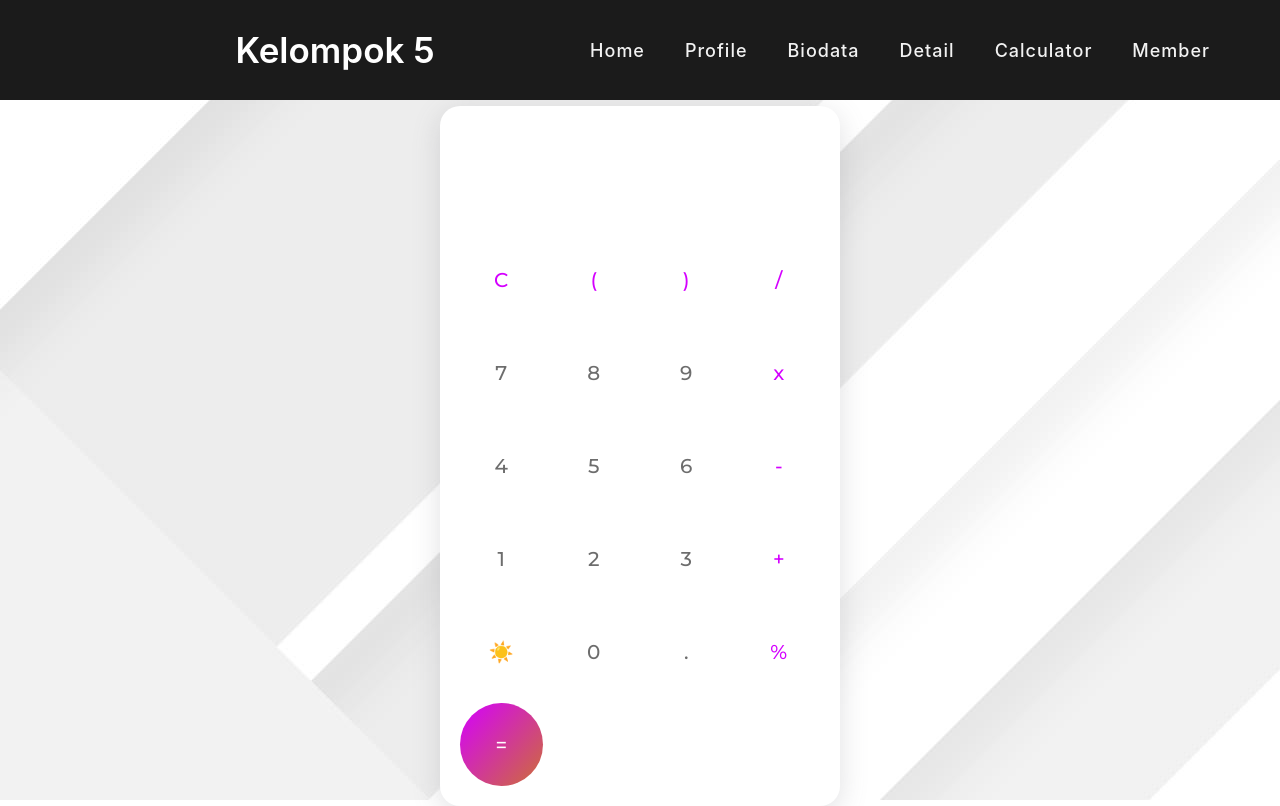
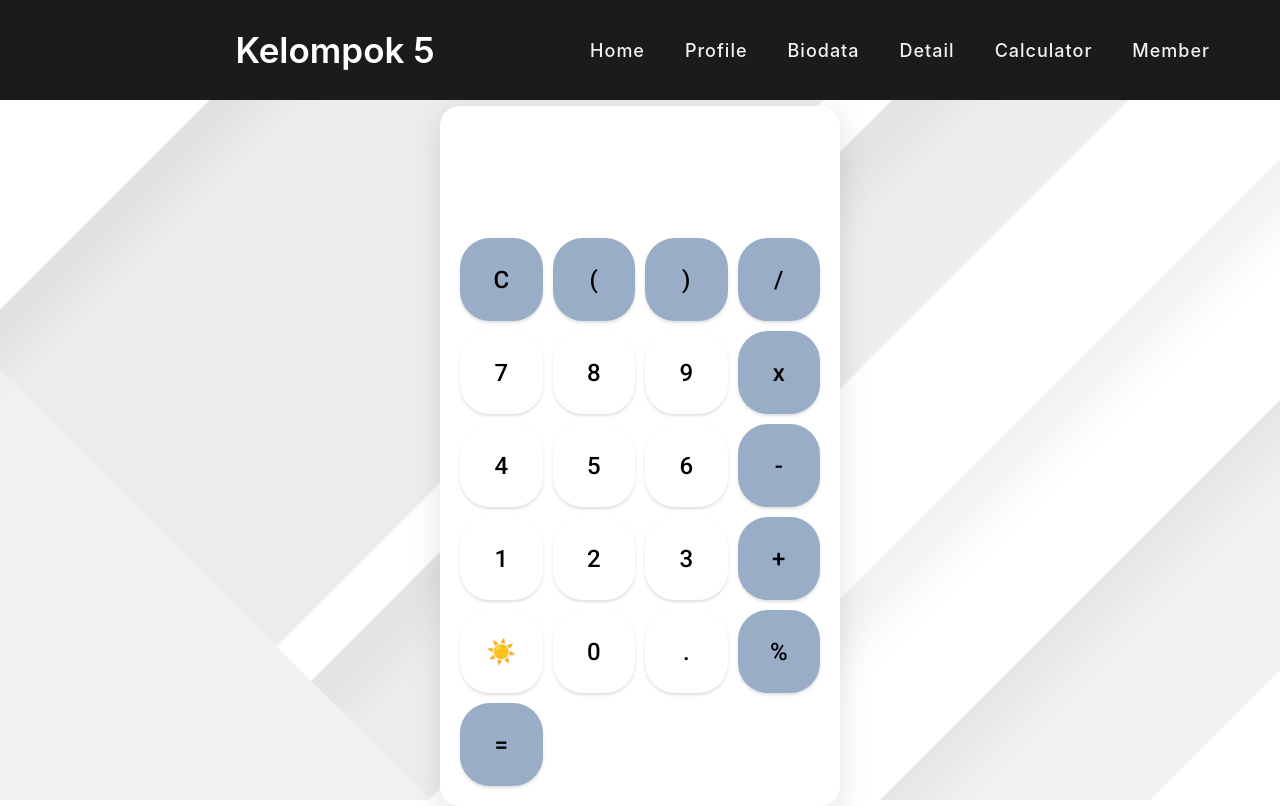
Before and after one commit to Dannaire/Tubes-Kelompok5, a React (Create React App) app: page /Calculator in a window 1280 px wide. Built offline with nearby package versions, Linux system fonts and the light colour scheme; a web font is replaced by a local one.

Commit message:
Update calculator.scss

```diff
--- a/src/Assets/CSS/calculator.scss
+++ b/src/Assets/CSS/calculator.scss
@@ -1,35 +1,44 @@
-@import "https://fonts.googleapis.com/css2?family=Montserrat:wght@300;400;500;600&display=swap";
+@import 'https://fonts.googleapis.com/css2?family=Roboto:wght@500&display=swap';
 @import "Assets/Assets.scss";
 :root {
     --body-bg: #f5f5f5;
-	--txt-color: #6d6d6d;
+    --txt-color: #000;
     --txt-white: #fff;
     --calc-res-color: #2f2d2f;
-	--calc-btn-color: #d400ff;
-	--calc-bg: #fff;
+    --calc-btn-color: #000;
+    --calc-bg: #fff
 }
+
 .dark {
     --calc-res-color: #fff;
     --calc-bg: #373737;
+    --calc-btn-color: #fff;
+    --txt-color: #fff;
 }
+
 * {
     box-sizing: border-box;
     scroll-behavior: smooth;
 }
+
 body {
     margin: 0px;
     font-family: -apple-system, BlinkMacSystemFont, "Segoe UI", Roboto, Oxygen, Ubuntu, Cantarell, "Open Sans", "Helvetica Neue", sans-serif;
 }
+
 button {
-	font-family: "Montserrat", sans-serif;
+    font-family: "Roboto", sans-serif;
     cursor: pointer;
 }
+
 nav {
     @include nav
 }
+
 input[type=checkbox] {
     display: none;
 }
+
 #click {
     &:checked {
         ~ {
@@ -51,11 +60,18 @@ input[type=checkbox] {
         }
     }
 }
+
+switch {
+    position: absolute;
+    padding: auto;
+}
+
 main {
     background-color: var(--calc-bg);
     background-image: url(../img/fixbcg.jpg);
     text-align: center;
 }
+
 .calculator {
     position: absolute;
     left: 50%;
@@ -72,6 +88,7 @@ main {
     flex-direction: column;
     justify-content: flex-end;
 }
+
 .calculator__btns {
     display: grid;
     grid-template-columns: repeat(4, 1fr);
@@ -79,21 +96,21 @@ main {
     button {
         border: 0;
         outline: 0;
-		border-radius: 10px;
-		font-size: 1.25rem;
+        border-radius: 30px;
+        font-size: 1.5rem;
         font-weight: 500;
         background-color: transparent;
         color: var(--txt-color);
-		&:last-child {
-			border-radius: 50%;
-			color: var(--txt-white);
-			background-image: linear-gradient(312deg, #cd6e36, #d400ff);
+        box-shadow: 0 2px 3px 0 rgba(100, 100, 111, 0.2);
+        &:hover {
+            background-color: #5F9DF7;
         }
     }
     .btn__op {
-		color: var(--calc-btn-color);
+        background-color: #99adc7;
     }
 }
+
 .calculator__result {
     position: relative;
     margin-bottom: 20px;
@@ -103,6 +120,7 @@ main {
     align-items: flex-end;
     justify-content: flex-end;
 }
+
 .calculator_result_exp {
     font-size: 3.5rem;
     line-height: 1;
@@ -119,6 +137,7 @@ main {
         transition: width 0.3s ease;
     }
 }
+
 @media only screen and (max-width: 800px) {
     body {
         display: unset;
@@ -130,11 +149,13 @@ main {
         border-radius: 0;
     }
 }
+
 @media (max-width: 1000px) {
     nav {
         padding: 0 40px 0 50px;
     }
 }
+
 @media (max-width: 920px) {
     nav {
         .menu-btn {
```
Lines whose indentation alone changed are shown as unchanged.
